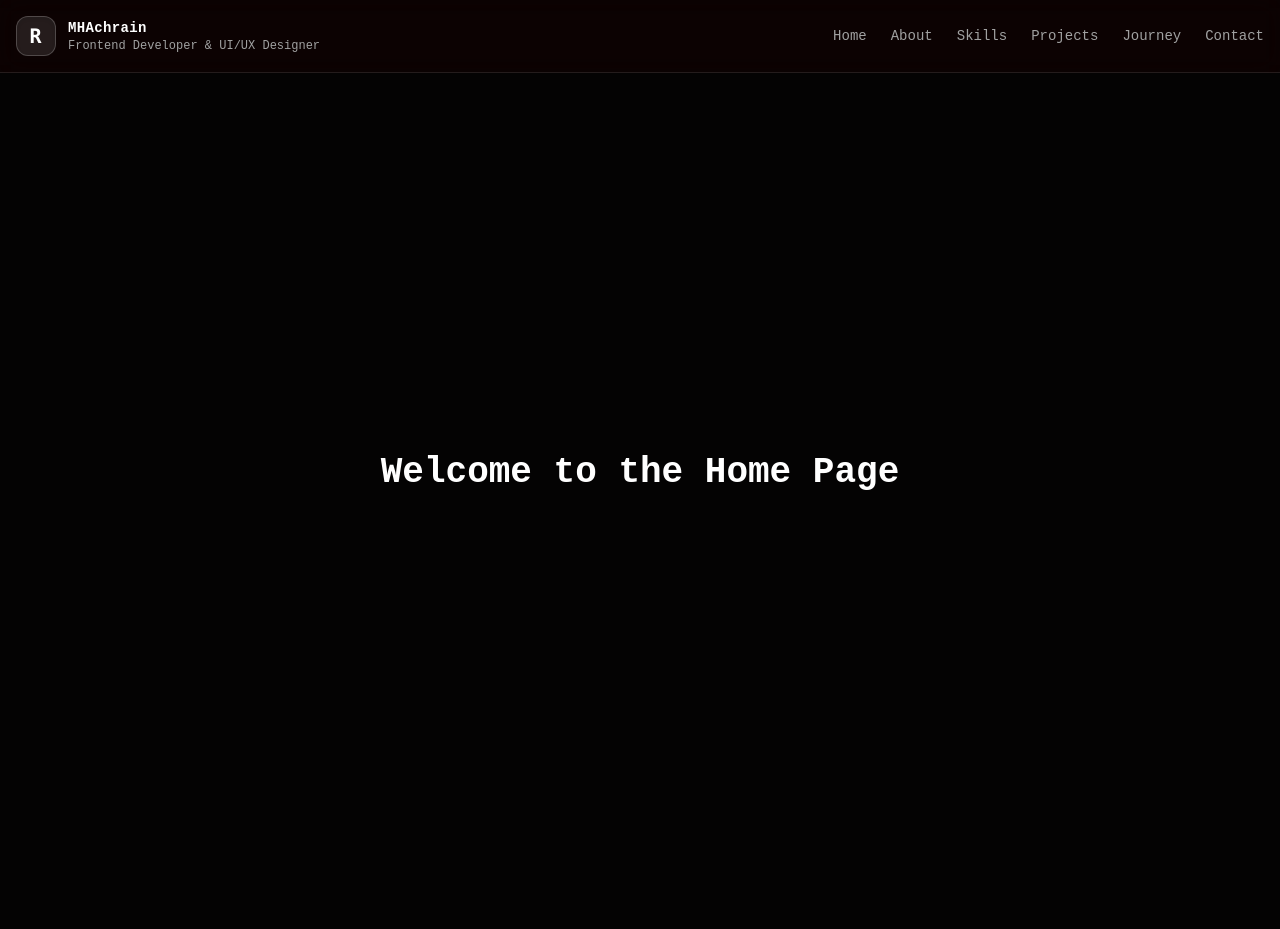
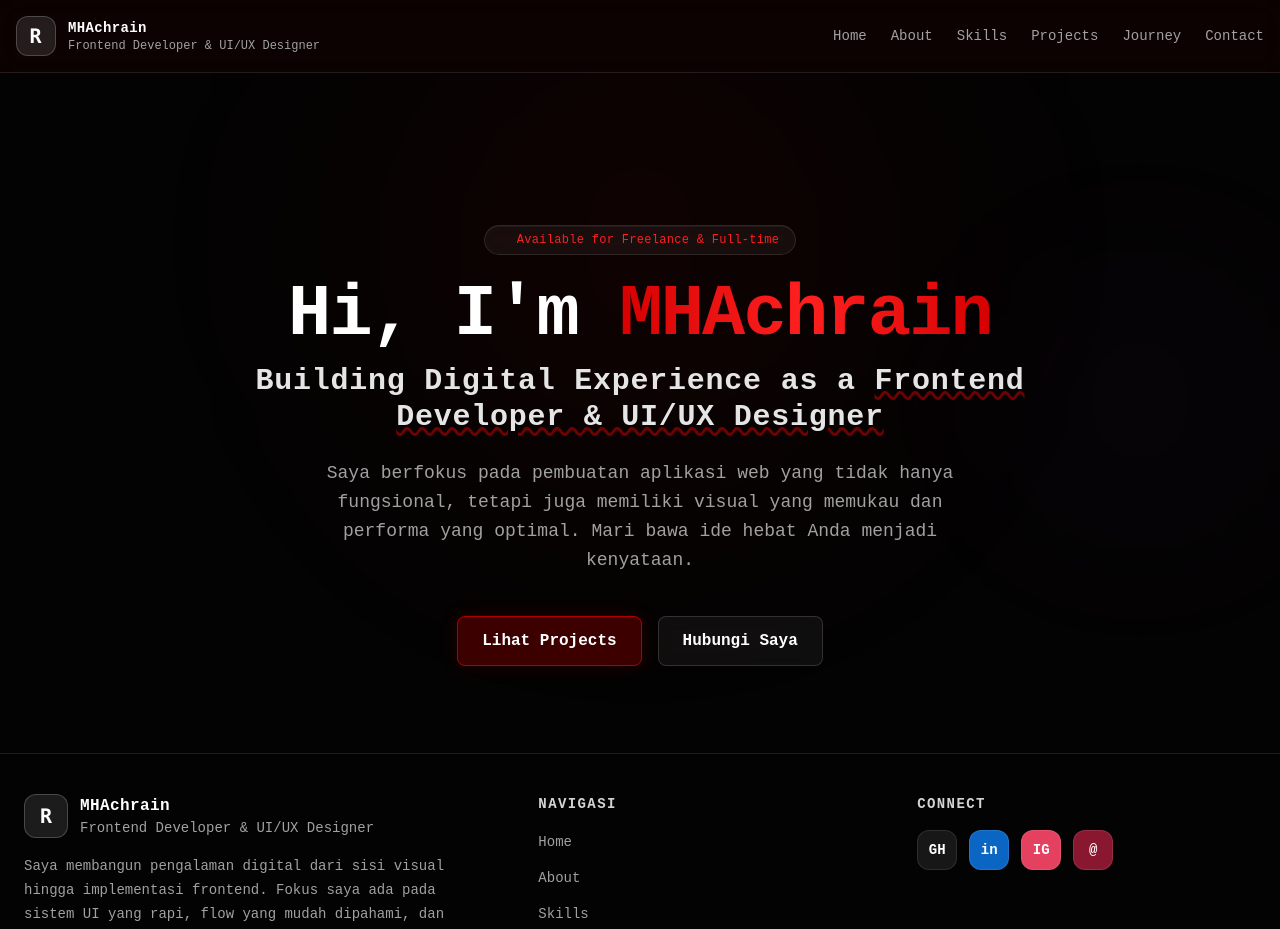
Before and after one commit to MHAchrain/rayport, a React (Vite) app: page / in a window 1280 px wide. Shown: the top 929 px of the page. Before the commit the page ends 873 px from the top, so only its background shows below. Built offline with nearby package versions, Linux system fonts and the light colour scheme.

Commit message:
home,footer,hero

```diff
--- a/src/index.css
+++ b/src/index.css
@@ -8,15 +8,36 @@ body{
 
 @theme {
     --color-primary: #3D0000;
-    --color-primary-100: #3D0000;
-    --color-primary-200: #5a0000;
-    --color-primary-300: #770000;
-    --color-primary-400: #940000;
-    --color-primary-500: #b10000;
-    --color-primary-600: #ce0000;
-    --color-primary-700: #eb0000;
-    --color-primary-800: #ff0000;
+    --color-primary-100: #1a0000;
+    --color-primary-200: #2b0000;
+    --color-primary-300: #3D0000;
+    --color-primary-400: #5a0000;
+    --color-primary-500: #770000;
+    --color-primary-600: #940000;
+    --color-primary-700: #b10000;
+    --color-primary-800: #d60000;
+    --color-primary-900: #ff1f1f;
+
     --color-secondary: #950101;
+    --color-secondary-100: #240000;
+    --color-secondary-200: #3b0000;
+    --color-secondary-300: #560000;
+    --color-secondary-400: #720000;
+    --color-secondary-500: #950101;
+    --color-secondary-600: #b51a1a;
+    --color-secondary-700: #d43a3a;
+    --color-secondary-800: #ef6464;
+    --color-secondary-900: #ff9a9a;
+
     --color-background: #040303;
+
     --color-text: #ffffff;
 }
+
+html, body, #root {
+    min-height: 100%;
+}
+
+#root {
+    min-height: 100vh;
+}
--- a/src/pages/Home.jsx
+++ b/src/pages/Home.jsx
@@ -1,15 +1,18 @@
 import Navbar from '../components/Navbar'
+import Footer from '../sections/Footer'
+import Hero from '../sections/Hero'
 
 export default function Home() {
 
   return (
     <>
-      <Navbar />
-      <main className="grow">
-        <section id="home" className="flex h-screen items-center justify-center ">
-          <h1 className="text-4xl font-bold text-white">Welcome to the Home Page</h1>
-        </section>
-      </main>
+      <div className="flex min-h-screen flex-col">
+        <Navbar />
+        <main className="grow">
+          <Hero />
+        </main>
+        <Footer />
+      </div>
     </>
   )
 }
--- a/src/sections/Footer.jsx
+++ b/src/sections/Footer.jsx
@@ -0,0 +1,70 @@
+import { navLinks, profile, socials } from '../data/data'
+
+export default function Footer() {
+  const currentYear = new Date().getFullYear()
+
+  return (
+    <footer className="border-t border-white/10 bg-background px-6 py-10 text-white">
+      <div className="mx-auto grid max-w-7xl gap-10 md:grid-cols-[1.4fr_1fr_1fr]">
+        <section className="space-y-4" aria-labelledby="footer-brand">
+          <a href="#home" className="inline-flex items-center gap-3">
+            <span className="flex h-11 w-11 items-center justify-center rounded-xl border border-white/20 bg-white/10 font-mono text-xl font-bold text-white shadow-inner">
+              R
+            </span>
+            <span className="flex flex-col">
+              <strong id="footer-brand" className="text-base font-semibold tracking-wide">{profile.name}</strong>
+              <small className="text-sm text-neutral-400">{profile.role}</small>
+            </span>
+          </a>
+
+          <p className="max-w-md text-sm leading-6 text-neutral-400">
+            {profile.summary}
+          </p>
+        </section>
+
+        <nav aria-labelledby="footer-navigation">
+          <h2 className="text-sm font-semibold uppercase tracking-widest text-neutral-300">
+            Navigasi
+          </h2>
+          <ul id="footer-navigation" className="mt-4 flex flex-col gap-3">
+            {navLinks.map((link) => (
+              <li key={link.href}>
+                <a
+                  href={link.href}
+                  className="w-fit text-sm text-neutral-400 transition-colors hover:text-primary-700"
+                >
+                  {link.label}
+                </a>
+              </li>
+            ))}
+          </ul>
+        </nav>
+
+        <section aria-labelledby="footer-socials">
+          <h2 className="text-sm font-semibold uppercase tracking-widest text-neutral-300">
+            Connect
+          </h2>
+          <ul id="footer-socials" className="mt-4 flex flex-wrap gap-3">
+            {socials.map((social) => (
+              <li key={social.label}>
+                <a
+                  href={social.href}
+                  className="flex h-10 w-10 items-center justify-center rounded-xl border border-white/10 text-sm font-bold transition-transform hover:-translate-y-1"
+                  style={{ backgroundColor: social.bg, color: social.color }}
+                  aria-label={social.label}
+                >
+                  {social.icon}
+                </a>
+              </li>
+            ))}
+          </ul>
+        </section>
+      </div>
+
+      <section className="mx-auto mt-10 flex max-w-7xl flex-col gap-3 border-t border-white/10 pt-6 text-sm text-neutral-500 sm:flex-row sm:items-center sm:justify-between" aria-label="Footer credits">
+        <p>&copy; {currentYear} {profile.nickname}. All rights reserved.</p>
+        <p>Built with React, Vite, and Tailwind CSS.</p>
+      </section>
+    </footer>
+  )
+}
--- a/src/sections/Hero.jsx
+++ b/src/sections/Hero.jsx
@@ -0,0 +1,62 @@
+import { profile } from '../data/data'
+
+export default function Hero() {
+    return(
+        <section id="home" className="relative flex min-h-[85vh] items-center justify-center overflow-hidden px-4 pt-16">
+
+        {/* 1. AMBIENT GLOW EFFECT (Latar belakang pendaran cahaya) */}
+            <div className="absolute top-1/4 left-1/2 -z-10 h-75 w-75 -translate-x-1/2 -translate-y-1/2 rounded-full bg-primary-500/10 blur-[120px] md:h-125 md:w-125" />
+            <div className="absolute top-1/3 right-10 -z-10 h-50 w-50 rounded-full bg-purple-500/5 blur-[100px]" />
+
+            {/* 2. HERO CONTENT CONTAINER */}
+            <div className="mx-auto max-w-4xl text-center z-10">
+
+            {/* Badge Sapaan dengan efek Glassmorphic */}
+            <span className="inline-flex items-center gap-2 rounded-full border border-white/10 bg-white/5 px-4 py-1.5 text-xs font-medium tracking-wide text-primary-900 backdrop-blur-md shadow-[inset_0_1px_0_0_rgba(255,255,255,0.05)]">
+                <span className="h-2 w-2 animate-ping rounded-full bg-primary-800" />
+                Available for Freelance & Full-time
+            </span>
+
+            {/* Heading Utama */}
+            <h1 className="mt-6 text-4xl font-extrabold tracking-tight text-white sm:text-5xl md:text-6xl lg:text-7xl">
+                Hi, I'm <span className="bg-linear-to-r from-primary-800 via-primary-900 to-primary-800 bg-clip-text text-transparent">{profile.name}</span>
+            </h1>
+
+            {/* Sub-heading / Role */}
+            <h2 className="mt-3 text-xl font-bold tracking-wide text-neutral-200 sm:text-2xl md:text-3xl">
+                Building Digital Experience as a <span className="underline decoration-primary-800/50 decoration-wavy">{profile.role}</span>
+            </h2>
+
+            {/* Deskripsi Singkat */}
+            <p className="mx-auto mt-6 max-w-2xl text-base leading-relaxed text-neutral-400 md:text-lg">
+                Saya berfokus pada pembuatan aplikasi web yang tidak hanya fungsional, tetapi juga memiliki visual yang memukau dan performa yang optimal. Mari bawa ide hebat Anda menjadi kenyataan.
+            </p>
+
+            {/* 3. CALL TO ACTION (CTA) BUTTONS */}
+            <div className="mt-10 flex flex-wrap items-center justify-center gap-4">
+
+                {/* Button CTA */}
+                <a
+                    href="#projects"
+                    className="group relative inline-flex items-center justify-center overflow-hidden rounded-lg border border-primary-700 bg-primary-300 px-6 py-3 font-semibold text-white shadow-[0_0_16px_rgba(149,1,1,0.25)] transition-all duration-300 hover:-translate-y-0.5 hover:border-primary-900 hover:bg-primary-500 hover:shadow-[0_0_24px_rgba(255,31,31,0.5)] active:translate-y-0"
+                    >
+                    <span className="absolute inset-0 -translate-x-full bg-linear-to-r from-transparent via-white/30 to-transparent transition-transform duration-700 group-hover:translate-x-full" />
+                    <span className="absolute inset-0 scale-75 rounded-lg bg-primary-900/20 opacity-0 blur-md transition-all duration-500 group-hover:scale-100 group-hover:opacity-100" />
+                    <span className="absolute left-1 top-1 h-2 w-2 border-l-2 border-t-2 border-primary-900 opacity-0 transition-opacity duration-300 group-hover:opacity-100" />
+                    <span className="absolute bottom-1 right-1 h-2 w-2 border-b-2 border-r-2 border-primary-900 opacity-0 transition-opacity duration-300 group-hover:opacity-100" />
+                    <span className="relative z-10">Lihat Projects</span>
+                </a>
+
+                {/* Button Kedua */}
+                <a
+                    href="#contact"
+                    className="group relative inline-flex items-center justify-center overflow-hidden rounded-lg border border-white/15 bg-white/5 px-6 py-3 font-semibold text-white backdrop-blur-md transition-all duration-300 hover:-translate-y-0.5 hover:border-secondary-700 hover:bg-secondary-500/15 hover:shadow-[0_0_28px_rgba(212,58,58,0.25)] active:translate-y-0"
+                    >
+                    <span className="absolute bottom-0 left-0 h-0.5 w-0 bg-secondary-800 transition-all duration-300 group-hover:w-full" />
+                    <span className="relative z-10">Hubungi Saya</span>
+                </a>
+            </div>
+        </div>
+    </section>
+    )
+}
```
